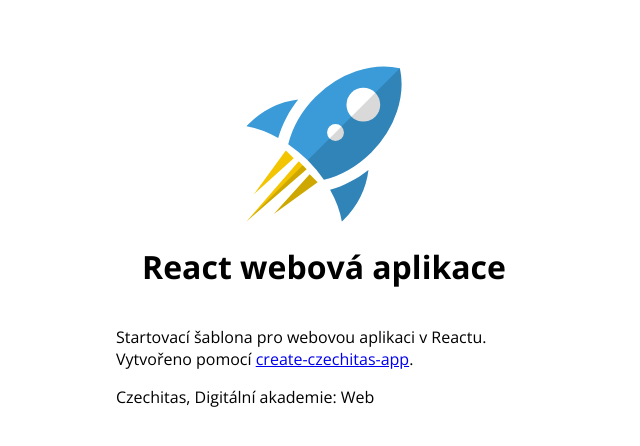
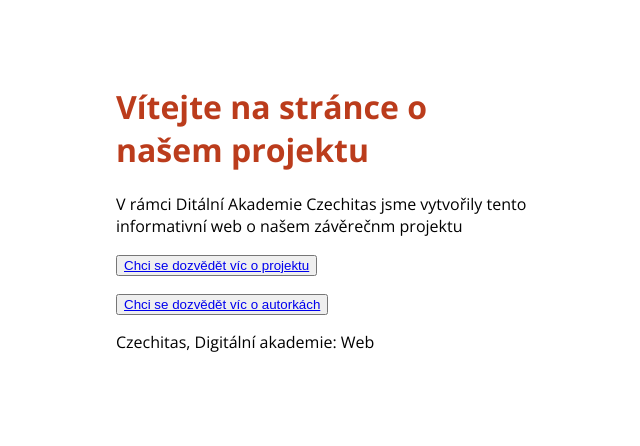
Before and after one commit to EmSturm/o-projektu, a React (Vite) app: page / in a window 1280 px wide. Shown: the top 446 px of the page, without its empty margins (316-956 px from the left). Built offline with nearby package versions, Linux system fonts and the light colour scheme.

Commit message:
Základní struktura stránek

```diff
--- a/src/pages/HomePage/index.jsx
+++ b/src/pages/HomePage/index.jsx
@@ -4,16 +4,14 @@
   return (
     <div className="container">
       <header>
-        <div className="logo" />
-        <h1>React webová aplikace</h1>
+
       </header>
       <main>
-        <p>
-          Startovací šablona pro webovou aplikaci v Reactu. Vytvořeno pomocí
-          {" "}
-          <a href="https://www.npmjs.com/package/create-czechitas-app">create-czechitas-app</a>
-          .
-        </p>
+        <h1>Vítejte na stránce o našem projektu</h1>
+        <p>V rámci Ditální Akademie Czechitas jsme vytvořily tento informativní web o našem závěrečnm projektu</p>
+      <button><a href='./pages/AboutProject'>Chci se dozvědět víc o projektu</a></button> <br />
+      <p></p>
+      <button><a href='./pages/AboutUs'>Chci se dozvědět víc o autorkách</a></button>
       </main>
       <footer>
         <p>Czechitas, Digitální akademie: Web</p>
--- a/src/pages/HomePage/style.css
+++ b/src/pages/HomePage/style.css
@@ -11,3 +11,6 @@
   background-image: url(./img/rocket.svg);
   background-size: contain;
 }
+h1 {
+  color: #BB3C1C;
+}
```
Also changed, not shown: src/pages/AboutProject/index.jsx (added), src/pages/AboutProject/style.css (added), src/pages/AboutUs/index.jsx (added), src/pages/AboutUs/style.css (added), src/pages/HomePage/img/rocket.svg (deleted).
